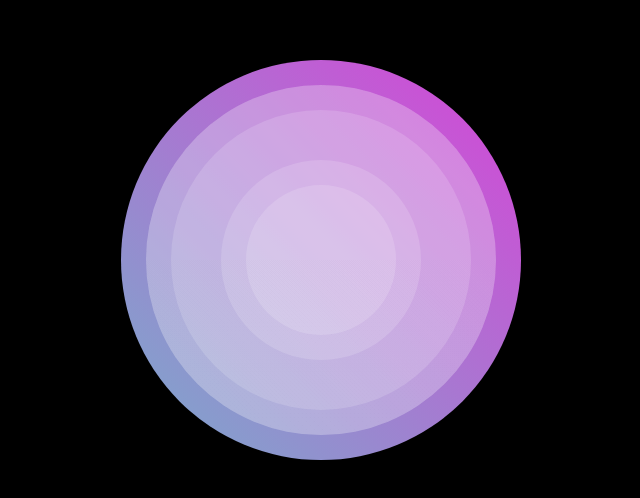
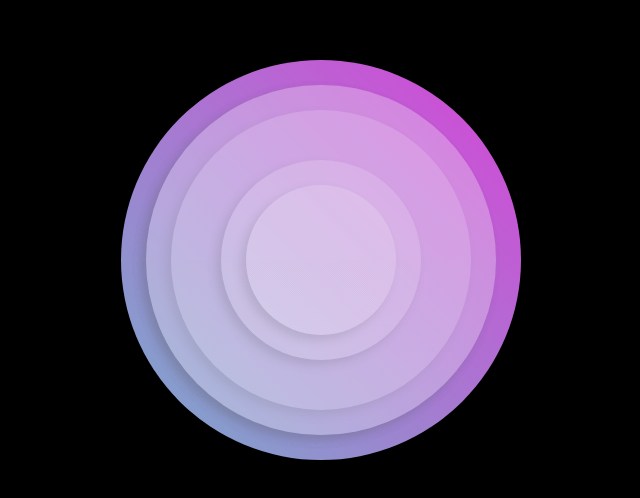
Before and after one commit to Mordor828/Css-Html-3D-Effects-2025, a plain HTML site: page index.html in a window 1280 px wide. Shown: the part 140-638 px from the top of the page, without its empty margins (319-959 px from the left). Drawn offline with Linux system fonts and the light colour scheme.

Commit message:
#final commit

```diff
--- a/styles.css
+++ b/styles.css
@@ -31,6 +31,7 @@ background: linear-gradient(#ffffff27, #ffffff28);
 border-radius: inherit;
 position: absolute;
 transition: all 1s ease-in-out;
+box-shadow: -5px 5px 10px #64646f33;
 
 }
 
```
